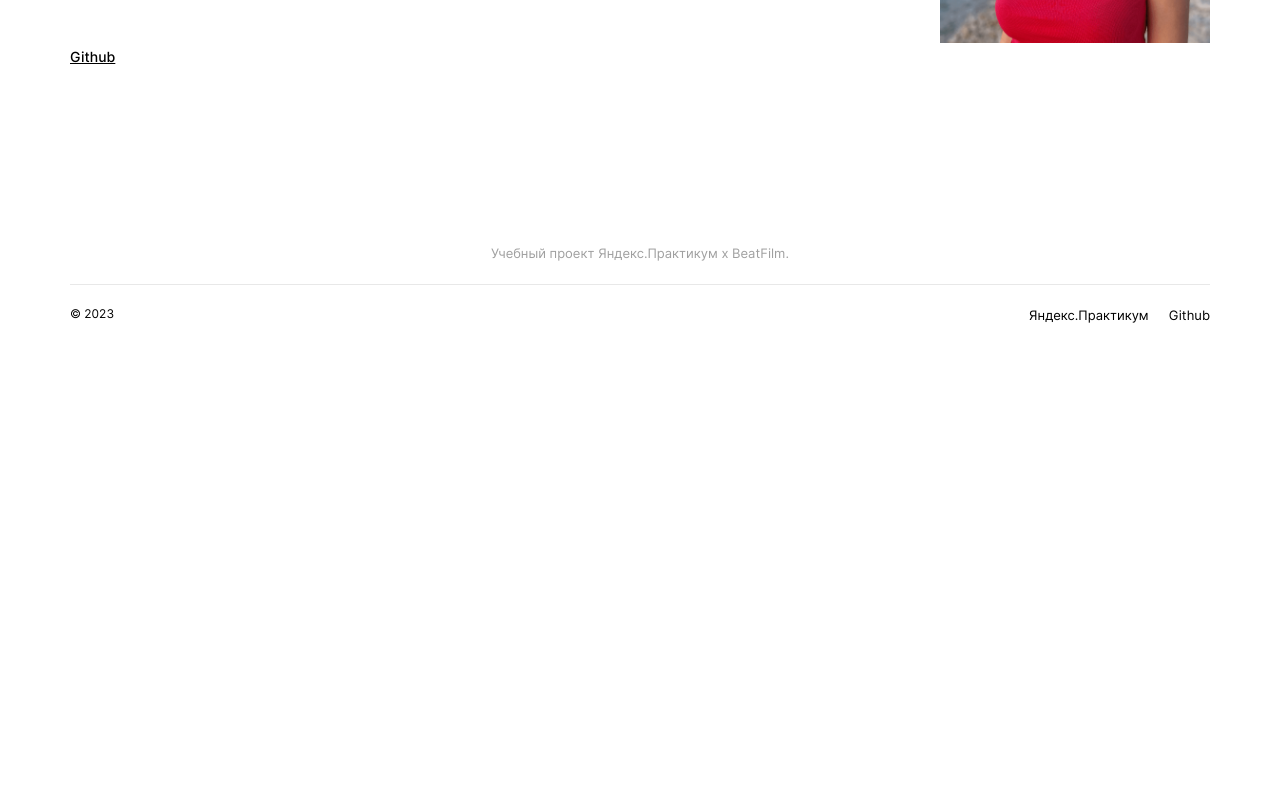
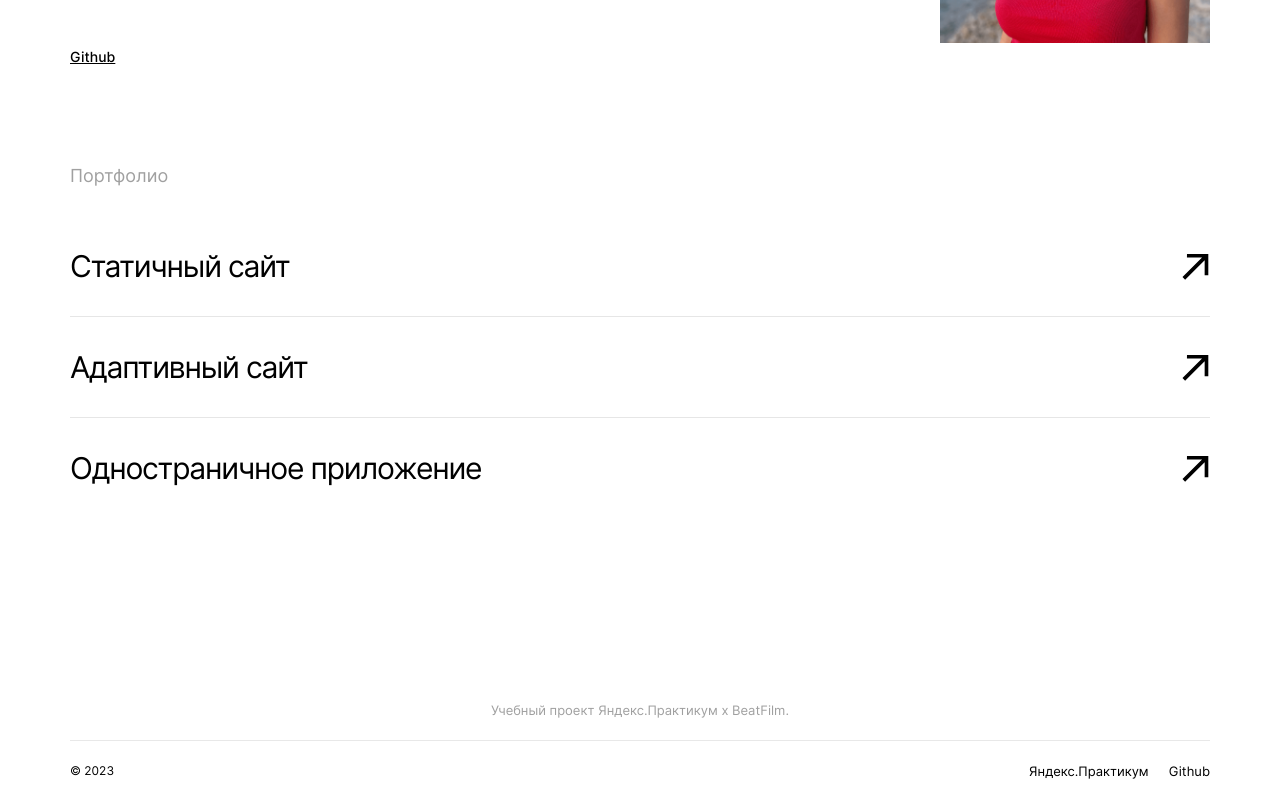
Before and after one commit to irinpingvin/movies-explorer-frontend, a React (Create React App) app: page / in a window 1280 px wide. Shown: the part 2251-3051 px from the top of the page. Before the commit the page ends 2594 px from the top, so only its background shows below. Built offline with nearby package versions, Linux system fonts and the light colour scheme.

Commit message:
Дипломная работа
Реализован компонент Portfolio

```diff
--- a/src/components/Main/Main.js
+++ b/src/components/Main/Main.js
@@ -3,6 +3,7 @@ import Promo from '../Promo/Promo';
 import AboutProject from "../AboutProject/AboutProject";
 import Techs from "../Techs/Techs";
 import AboutMe from "../AboutMe/AboutMe";
+import Portfolio from "../Portfolio/Portfolio";
 
 function Main() {
   return (
@@ -11,6 +12,7 @@ function Main() {
       <AboutProject/>
       <Techs/>
       <AboutMe/>
+      <Portfolio/>
     </>
   );
 }
--- /dev/null
+++ b/src/components/Portfolio/Portfolio.css
@@ -0,0 +1,101 @@
+.portfolio {
+  margin: 0 auto;
+  max-width: 292px;
+}
+
+.portfolio__title {
+  font-weight: 400;
+  font-size: 14px;
+  line-height: 1.4;
+  color: #A0A0A0;
+  mix-blend-mode: normal;
+  margin: 0 0 40px;
+}
+
+.portfolio__navigation {
+  margin: 0 0 70px;
+  list-style: none;
+  padding-inline-start: 0;
+}
+
+.portfolio__navigation-item {
+  display: flex;
+  justify-content: space-between;
+  align-items: center;
+  margin: 0 0 19px;
+}
+
+.portfolio__navigation-item:last-child {
+  margin: 0;
+}
+
+.portfolio__navigation-title {
+  font-weight: 400;
+  font-size: 18px;
+  line-height: 1.55;
+  letter-spacing: -0.04em;
+  color: #000000;
+  margin: 0;
+}
+
+.portfolio__navigation-link {
+  background: url(../../images/portfolio__navigation-link.svg) no-repeat;
+  background-size: 18px 28px;
+  width: 18px;
+  height: 28px;
+  border: none;
+}
+
+.portfolio__navigation-border {
+  border-bottom: 1px solid rgba(230, 230, 230, 1);
+  height: 1px;
+  width: 100%;
+  margin: 0 0 20px;
+}
+
+@media screen and (min-width: 768px) {
+  .portfolio {
+    max-width: 668px;
+  }
+
+  .portfolio__title {
+    font-size: 18px;
+    line-height: 1.1;
+    margin-bottom: 50px;
+  }
+
+  .portfolio__navigation {
+    margin-bottom: 90px;
+  }
+
+  .portfolio__navigation-title {
+    font-size: 28px;
+    line-height: 1.8;
+  }
+
+  .portfolio__navigation-link {
+    background-size: 27px 60px;
+    width: 27px;
+    height: 60px;
+  }
+}
+
+@media screen and (min-width: 1280px) {
+  .portfolio {
+    max-width: 1140px;
+  }
+
+  .portfolio__navigation {
+    margin-bottom: 125px;
+  }
+
+  .portfolio__navigation-title {
+    font-size: 30px;
+    line-height: 1.7;
+  }
+
+  .portfolio__navigation-link {
+    background-size: 29px 60px;
+    width: 29px;
+  }
+}
--- /dev/null
+++ b/src/components/Portfolio/Portfolio.js
@@ -0,0 +1,27 @@
+function Portfolio() {
+  return (
+    <section className="portfolio">
+      <h2 className="portfolio__title">Портфолио</h2>
+      <nav>
+        <ul className="portfolio__navigation">
+          <li className="portfolio__navigation-item">
+            <p className="portfolio__navigation-title">Статичный сайт</p>
+            <a className="portfolio__navigation-link" href="https://github.com/irinpingvin/how-to-learn" target="_blank"></a>
+          </li>
+          <div className="portfolio__navigation-border"></div>
+          <li className="portfolio__navigation-item">
+            <p className="portfolio__navigation-title">Адаптивный сайт</p>
+            <a className="portfolio__navigation-link" href="https://github.com/irinpingvin/russian-travel" target="_blank"></a>
+          </li>
+          <div className="portfolio__navigation-border"></div>
+          <li className="portfolio__navigation-item">
+            <p className="portfolio__navigation-title">Одностраничное приложение</p>
+            <a className="portfolio__navigation-link" href="https://github.com/irinpingvin/react-mesto-api-full" target="_blank"></a>
+          </li>
+        </ul>
+      </nav>
+    </section>
+  );
+}
+
+export default Portfolio;
--- a/src/index.css
+++ b/src/index.css
@@ -14,3 +14,4 @@
 @import url(./components/AboutProject/AboutProject.css);
 @import url(./components/Techs/Techs.css);
 @import url(./components/AboutMe/AboutMe.css);
+@import url(./components/Portfolio/Portfolio.css);
```
Also changed, not shown: src/images/portfolio__navigation-link.svg (added).
